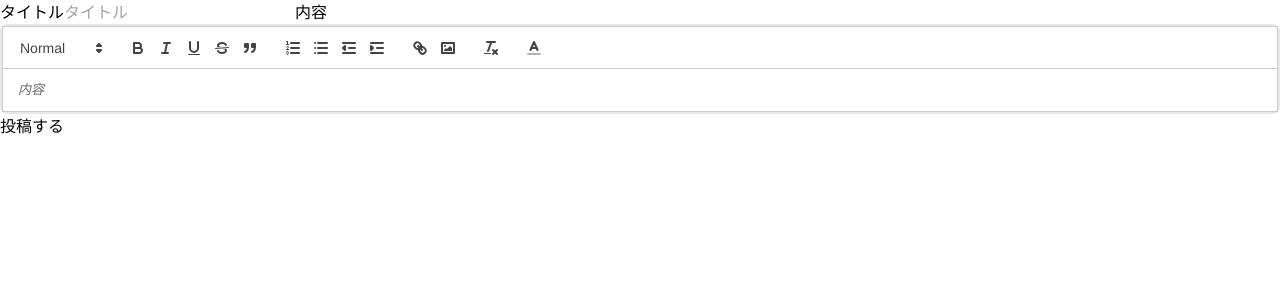
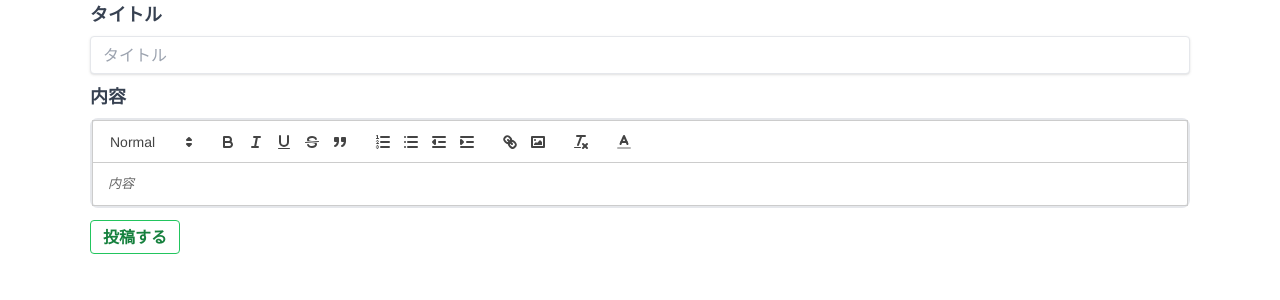
Before and after one commit to takuyanagamachi/next-kenma, a Next.js app: page /components/AddPost in a window 1280 px wide. Shown: the top 300 px of the page. Built offline with nearby package versions, Linux system fonts and the light colour scheme.

Commit message:
style admin backend

```diff
--- a/pages/admin/edit/[...id].jsx
+++ b/pages/admin/edit/[...id].jsx
@@ -1,7 +1,29 @@
-import React from 'react'
+import Layout from "@/pages/components/Layout";
+import axios from "axios";
+import { useRouter } from "next/router";
+import { useEffect, useState } from "react";
+import AddPost from "@/pages/components/AddPost";
 
-export default function EditPost({ posts }) {
+export default function EditPost() {
+
+  const [editPost, setEditPost] = useState(null);
+  const router = useRouter();
+  const { id } = router.query;
+
+  useEffect(() => {
+    if (!id) {
+      return;
+    }
+    axios.get('/api/post?id=' + id).then(response => {
+      setEditPost(response.data)
+    }
+    )
+  }, [id])
   return (
-    <div>editPost</div>
+    <Layout>
+      {editPost && (
+        <AddPost {...editPost} />
+      )}
+    </Layout>
   )
 }
--- a/pages/admin/index.jsx
+++ b/pages/admin/index.jsx
@@ -2,7 +2,6 @@ import React, { useEffect, useState } from 'react'
 import AddPost from '../components/AddPost'
 import Layout from '../components/Layout';
 import axios from 'axios';
-import EditPost from './edit/[...id]';
 import { format } from "date-fns";
 import Title from '../components/Title';
 import Link from 'next/link';
@@ -33,14 +32,16 @@ export default function Index() {
         <AddPost />
         <Title subTitle="News" />
 
-        <div className='grid grid-cols-1 gap-8 bg-white max-w-[1100px]'>
+        <div className='grid grid-cols-1 gap-8 mx-auto bg-white max-w-[1100px]'>
           {posts.map(post => (
             <div key={post._id} className='grid grid-cols border-b'>
               <h2 className='text-gray-600 text-lg font-bold'>{post.title}</h2>
               <div className='pl-1 text-gray-500 text-lg' dangerouslySetInnerHTML={{ __html: post.desc }} />
               <p className='text-gray-500 text-sm ml-auto'>掲載日：{format(new Date(post.updatedAt), 'yyyy年M月dd日')}</p>
-              <Link href={`/admin/edit/${post._id}`}>編集</Link>
-              <button type='button' onClick={() => handleDelete(post._id)}>削除</button>
+              <div className='ml-auto'>
+                <Link href={`/admin/edit/${post._id}`} className='mx-2 bg-transparent hover:bg-blue-500 text-blue-700 font-semibold hover:text-white py-1 px-3 border border-blue-500 hover:border-transparent rounded' href={`/admin/edit/${post._id}`}>編集</Link>
+                <button className='bg-transparent hover:bg-red-500 text-red-700 font-semibold hover:text-white py-1 px-3 border border-red-500 hover:border-transparent rounded' type='button' onClick={() => handleDelete(post._id)}>削除</button>
+              </div>
             </div>
           ))}
 
--- a/pages/api/post.js
+++ b/pages/api/post.js
@@ -14,16 +14,23 @@ export default async function handle(req, res) {
   }
 
   // 全ての物件と特定の物件を取得
+  // if (method === 'GET') {
+  //   res.json(await Post.find({}, {}, { sort: { '_id': -1 }, limit: 3 }));
+  // }
   if (method === 'GET') {
-    res.json(await Post.find({}, {}, { sort: { '_id': -1 }, limit: 3 }));
+    if (req.query?.id) {
+      res.json(await Post.findOne({ _id: req.query.id }))
+    } else {
+      res.json(await Post.find({}, {}, { sort: { '_id': -1 }, limit: 3 }));
+    }
   }
 
   // 物件の編集
-  // if (method === 'PUT') {
-  //   const { title, desc } = req.body;
-  //   await Post.updateOne({ _id }, { title, desc });
-  //   res.json(true);
-  // }
+  if (method === 'PUT') {
+    const { _id, title, desc } = req.body;
+    await Post.updateOne({ _id }, { title, desc });
+    res.json(true);
+  }
 
   // 物件の削除
   if (method === 'DELETE') {
--- a/pages/components/AddPost.jsx
+++ b/pages/components/AddPost.jsx
@@ -3,19 +3,20 @@ import { useRouter } from "next/router";
 import axios from "axios";
 import Quill from './Quill';
 
-
-
-
-export default function AddPost() {
+export default function AddPost({ _id, title: existingTitle, desc: existingDesc }) {
   const router = useRouter();
-  const [title, setTitle] = useState('');
-  const [desc, setDesc] = useState('');
+  const [title, setTitle] = useState(existingTitle || '');
+  const [desc, setDesc] = useState(existingDesc || '');
   const [goToHome, setGoToHome] = useState(false);
 
   async function handlePost(e) {
     e.preventDefault();
     const data = { title, desc };
-    await axios.post('/api/post', data);
+    if (_id) {
+      await axios.put('/api/post', { ...data, _id });
+    } else {
+      await axios.post('/api/post', data);
+    }
     setGoToHome(true);
   }
   if (goToHome) {
@@ -23,30 +24,28 @@ export default function AddPost() {
   }
 
   return (
-    <form onSubmit={handlePost}>
-      <label>タイトル</label>
+    <form onSubmit={handlePost} className='max-w-[1100px] mx-auto'>
+      <label className='block text-gray-700 text-lg font-bold mb-2'>タイトル</label>
       <input
+        className='shadow appearance-none border rounded w-full py-2 px-3 text-gray-700 leading-tight focus:outline-none focus:shadow-outline'
         required
         type="text"
         placeholder='タイトル'
         value={title}
         onChange={e => setTitle(e.target.value)}
       />
-      <label>内容</label>
+      <label className='block text-gray-700 text-lg font-bold my-2'>内容</label>
       <Quill setDesc={setDesc} desc={desc} />
 
-      {/* {
-        editPost
-          ? <>
-            <ButtonSubmit value="update" />
-            <button type='button' onClick={() => setEditPost()}>Cancel</button>
-          </>
-          : <ButtonSubmit value="Create" />
-      } */}
-
-      <button type='submit' className='btn-primary'>
-        投稿する
-      </button>
+      {_id ?
+        <button type='submit' className='my-3 bg-transparent hover:bg-green-500 text-green-700 font-semibold hover:text-white py-1 px-3 border border-green-500 hover:border-transparent rounded'>
+          編集する
+        </button>
+        :
+        <button type='submit' className='my-3 bg-transparent hover:bg-green-500 text-green-700 font-semibold hover:text-white py-1 px-3 border border-green-500 hover:border-transparent rounded'>
+          投稿する
+        </button>
+      }
     </form>
   )
 }
```
